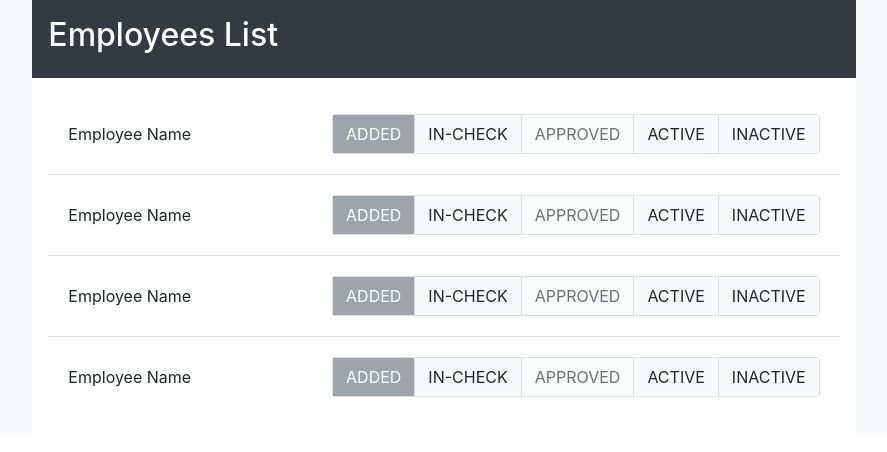
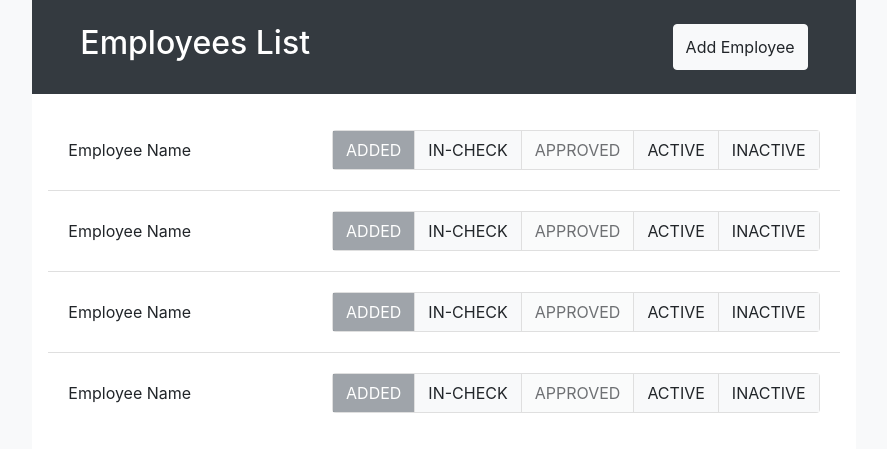
Before and after one commit to arahman1983/flwtask, a React (Create React App) app: page / in a window 1280 px wide. Shown: the top 452 px of the page, without its empty margins (196-1083 px from the left). Built offline with nearby package versions, Linux system fonts and the light colour scheme; the HTML template or start-up script is replaced by a standard one.

Commit message:
add employee form

```diff
--- a/src/components/header.js
+++ b/src/components/header.js
@@ -1,9 +1,20 @@
-import React from 'react';
+import React, {useState} from 'react';
+import {FormModal} from './'
 
 export default function FlwHeader() {
+  const [show, setShow] = useState(false)
+  const handelShow = () => setShow(true)
+  const handleHide = () => setShow(false)
   return(
-    <div className="w-100 p-3 bg-dark ">
-      <h2 className="text-white">Employees List</h2>
+    <div className="w-100 py-4 px-5 bg-dark d-flex justify-content-between">
+      <div>
+        <h2 className="text-white">Employees List</h2>
+      </div>
+      <button className="btn btn-light" onClick={handelShow}>
+        Add Employee
+      </button>
+      <FormModal show={show}  handleHide= {handleHide}/>
+
     </div>
   )
 }
--- a/src/components/index.js
+++ b/src/components/index.js
@@ -2,3 +2,4 @@ export {default as FlwHeader} from './header'
 export {default as EmployeeElement} from './employeeItem'
 export{default as EmployeeStateComp} from './employeeState'
 export {default as StateComp} from './stateComp'
+export {default as FormModal} from './modalForm'
--- /dev/null
+++ b/src/components/modalForm.js
@@ -0,0 +1,29 @@
+import React, {useState} from "react";
+import {Modal} from 'react-bootstrap'
+
+export default function FormModal ({handleHide, show}) {
+  const [employeeName, setEmployeeName] = useState('')
+  const handleClose = () => {
+    setEmployeeName('')
+    handleHide();
+  }
+  const employeeNameChange = (e) => setEmployeeName(e.target.value)
+  return (
+    <Modal show={show} onHide={handleClose} animation={false}>
+      <Modal.Header closeButton>
+        <Modal.Title>MAdd Employee</Modal.Title>
+      </Modal.Header>
+      <Modal.Body>
+          <input className="form-control" type="text" value={employeeName} onChange={employeeNameChange} placeholder="Add Employees Full Name" />
+      </Modal.Body>
+      <Modal.Footer>
+        <button className="btn btn-secondary" onClick={handleClose}>
+          Close
+        </button>
+        <button className="btn btn-primary" onClick={handleClose}>
+          Save Changes
+        </button>
+      </Modal.Footer>
+    </Modal>
+  );
+}
```
